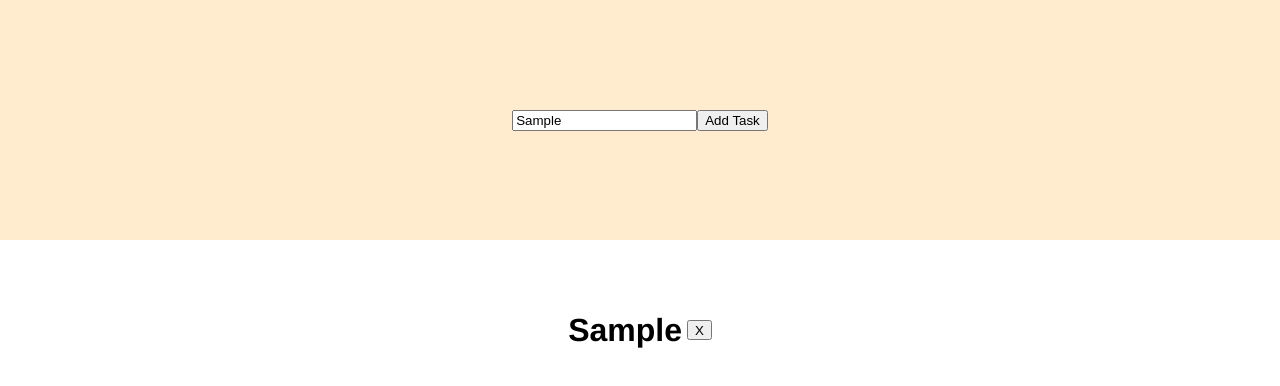
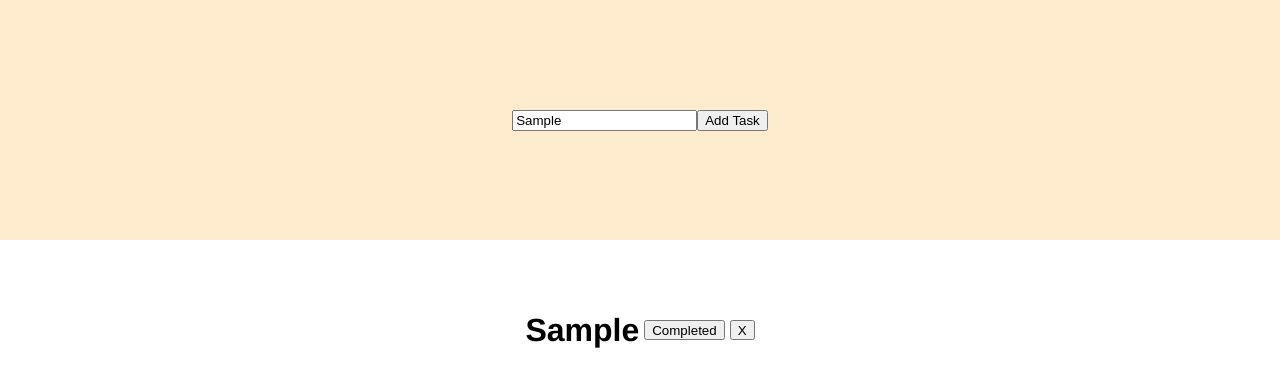
Before and after one commit to RodicaNegura/to-do-list-react, a React (Create React App) app: page / in a window 1280 px wide. Both pictures are taken after typing "Sample" into the empty fields and a click on the button "Add Task". Shown: the top 386 px of the page. Built offline with nearby package versions, Linux system fonts and the light colour scheme.

Commit message:
added a complete button using

```diff
--- a/src/App.css
+++ b/src/App.css
@@ -30,7 +30,7 @@ body {
 }
 
 .task {
-  width: 500px;
+  width: 700px;
   height: 50px;
   display: flex;
   margin: 15px;
--- a/src/App.js
+++ b/src/App.js
@@ -16,7 +16,9 @@ function App() {
       const task = {
         id: todoList.length === 0 ? 1 : todoList[todoList.length - 1].id + 1,
         taskName: newTask,
+        complted: false,
       };
+
       setTodoList([...todoList, task]);
     };
 
@@ -35,6 +37,17 @@ function App() {
       setTodoList(todoList.filter((task) => task.id !== id));
     };
 
+    const completeTask = (id) => {
+      setTodoList ( todoList.map((task) => {
+          if (task.id === id) {
+            return { ...task, complted: true };
+          } else {
+            return task;
+          }
+        })
+      );
+    }
+
   return (
     <div className="App">
       <div className='addTask'>
@@ -43,7 +56,15 @@ function App() {
       </div>
       <div className='list'>
         {todoList.map((task) => {
-          return <Task taskName={task.taskName} id={task.id} deleteTask={deleteTask}/>
+          return(
+            <Task
+              taskName={task.taskName}
+              id={task.id}
+              complted={task.complted}
+              deleteTask={deleteTask}
+              completeTask={completeTask}
+            />
+          );
         })}
       </div>
     </div>
--- a/src/task.js
+++ b/src/task.js
@@ -1,7 +1,8 @@
 export const Task = (props) => {
   return(
-    <div className='task'>
+    <div className='task' style={{ backgroundColor: props.complted ? "green" : "white" }}>
       <h1>{props.taskName}</h1>
+      <button onClick={() => props.completeTask(props.id)}>Completed</button>
       <button onClick={() => props.deleteTask(props.id)}>X</button>
     </div>
   );
```
